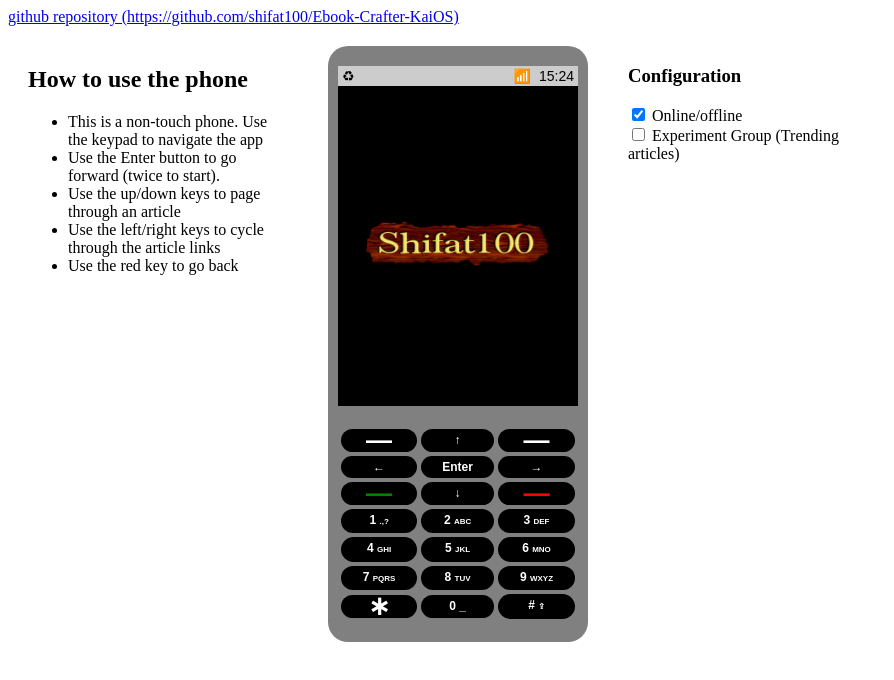
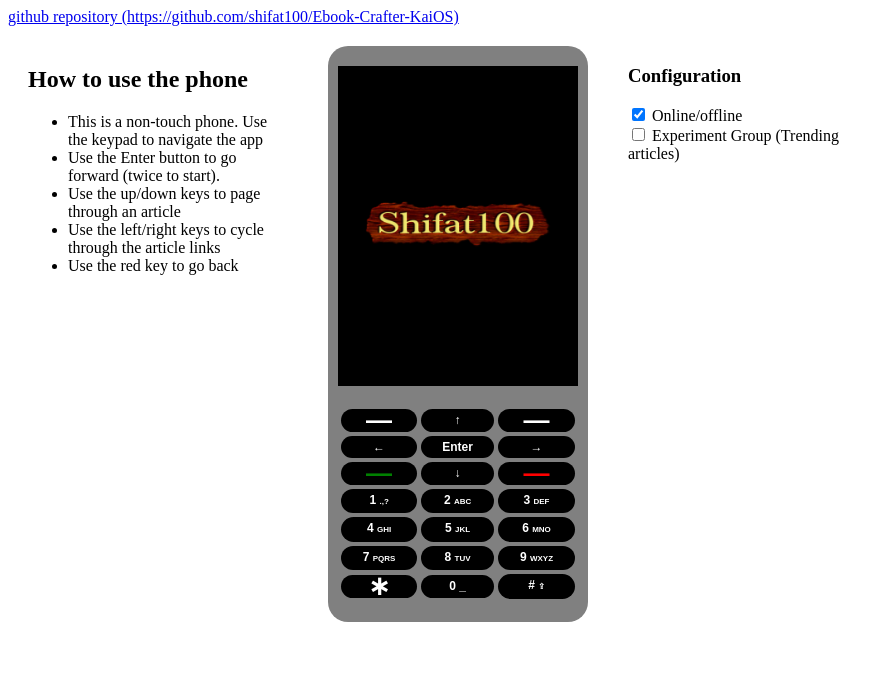
Before and after one commit to shifat100/Ebook-Crafter-KaiOS, a plain HTML site: page play.html in a window 1280 px wide. Shown: the whole page, without its empty margins (0-894 px from the left). Drawn offline with Linux system fonts and the light colour scheme.

Commit message:
Update play.html

```diff
--- a/play.html
+++ b/play.html
@@ -23,7 +23,7 @@
 			</ul>
 		</div>
 		<div class="panel device">
-			<div class="header">
+			<div class="header" style="display:none">
 				<div class="headersection left">
 					<div class="headeritem mode">♻</div>
 				</div>
```
